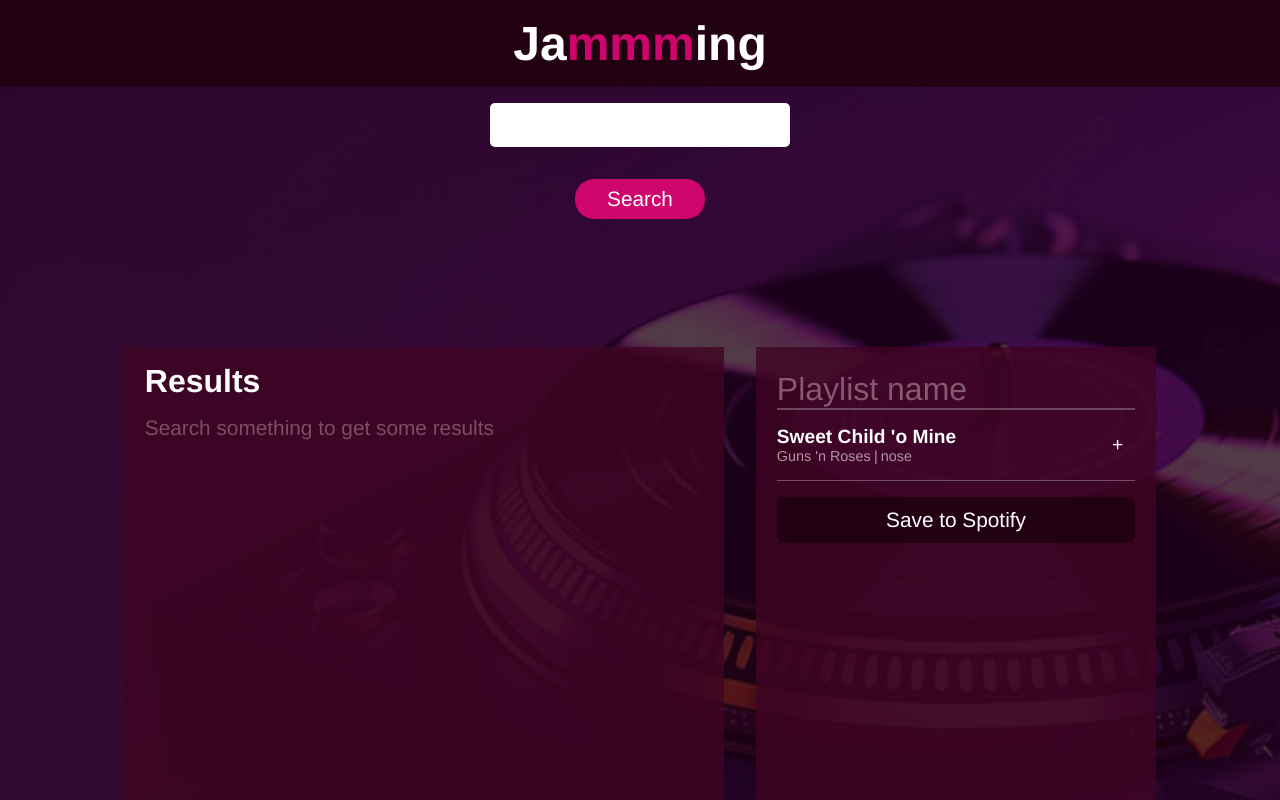
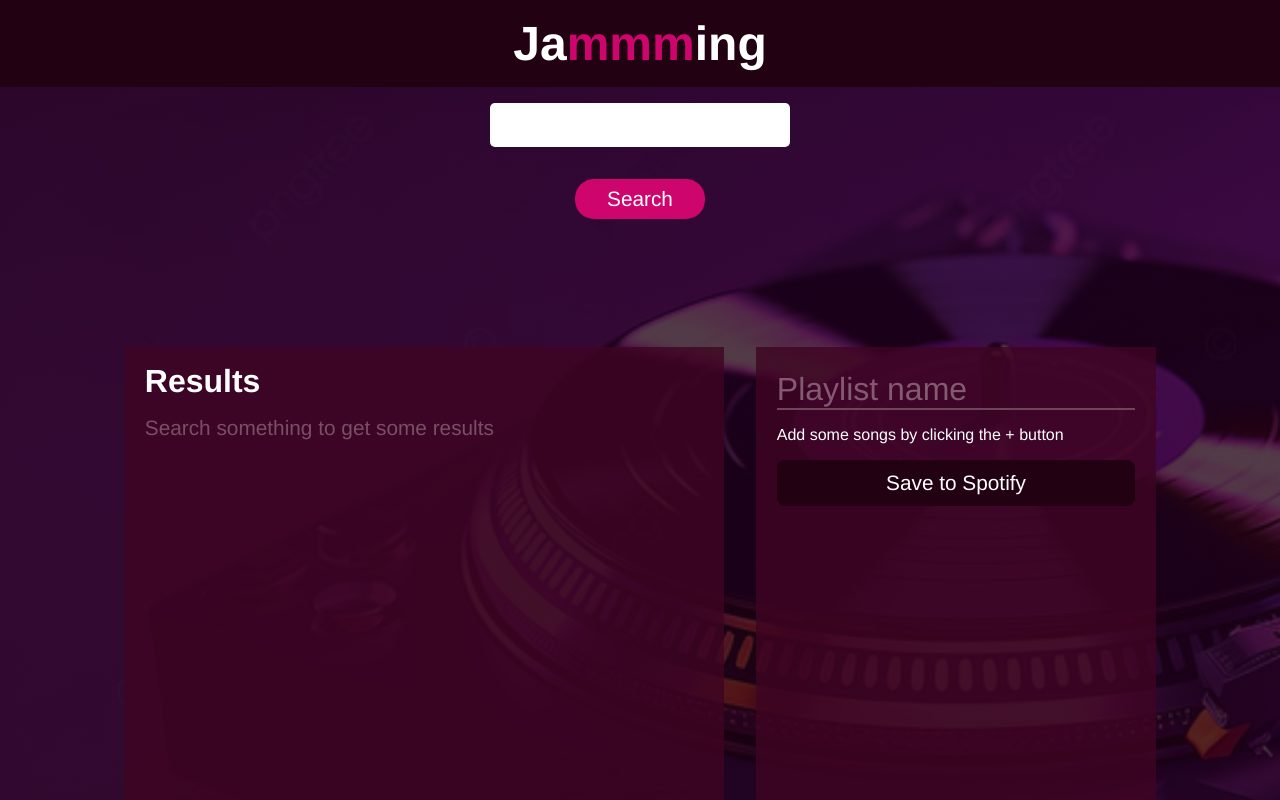
Before and after one commit to Tomas-Arrativel/Jamming-app, a React (Vite) app: page / in a window 1280 px wide. Shown: the top 800 px of the page. Built offline with nearby package versions, Linux system fonts and the light colour scheme.

Commit message:
getting the addedSongs and rendering them

```diff
--- a/src/components/Tracklist/Tracklist.jsx
+++ b/src/components/Tracklist/Tracklist.jsx
@@ -1,7 +1,7 @@
 import Track from '../Track/Track';
 import styles from './Tracklist.module.css';
 
-const Tracklist = () => {
+const Tracklist = ({ addedSongs }) => {
   return (
     <div className={styles['selected']}>
       <input
@@ -10,11 +10,19 @@ const Tracklist = () => {
         className={styles['playlist__name']}
       />
       <div className={styles['selected__songs']}>
-        <Track
-          album={'nose'}
-          artist={"Guns 'n Roses"}
-          title={"Sweet Child 'o Mine"}
-        />
+        {addedSongs.length > 0 ? (
+          addedSongs.map((song) => (
+            <Track
+              title={song.name}
+              artist={song.artist}
+              album={song.album}
+              id={song.id}
+              key={song.id}
+            />
+          ))
+        ) : (
+          <p>Add some songs by clicking the + button</p>
+        )}
       </div>
       <button className={styles['saveto__btn']}>Save to Spotify</button>
     </div>
```
